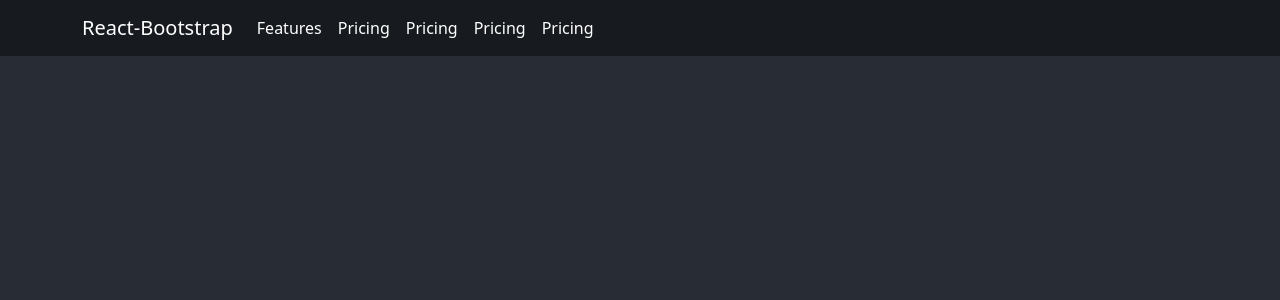
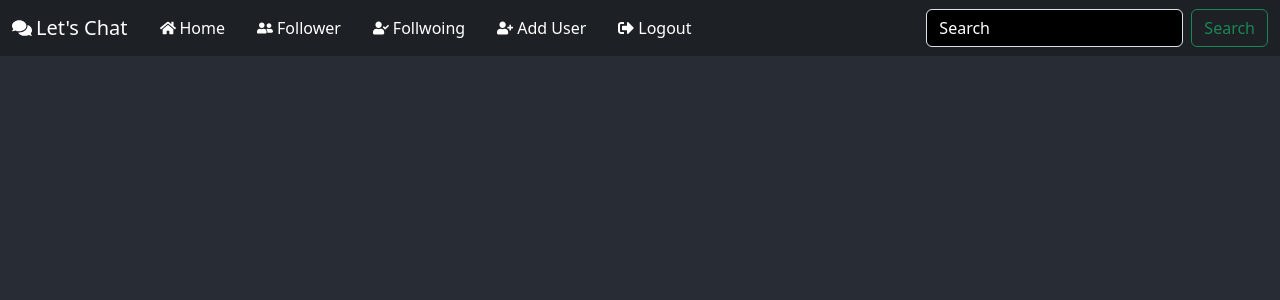
Before and after one commit to silentkiller6092/Chat-Application, a React (Create React App) app in the folder frontend/: page / in a window 1280 px wide. Shown: the top 300 px of the page. Built offline with nearby package versions, Linux system fonts and the light colour scheme.

Commit message:
Header Part finished

```diff
--- a/frontend/src/App.css
+++ b/frontend/src/App.css
@@ -15,3 +15,7 @@
     transform: rotate(360deg);
   }
 }
+.iconclass {
+  display: flex;
+  align-items: center;
+}
--- a/frontend/src/components/Header.jsx
+++ b/frontend/src/components/Header.jsx
@@ -1,52 +1,91 @@
-import React, { useState } from "react";
+import { useState } from "react";
+import Button from "react-bootstrap/Button";
 import Container from "react-bootstrap/Container";
+import Form from "react-bootstrap/Form";
 import Nav from "react-bootstrap/Nav";
 import Navbar from "react-bootstrap/Navbar";
-import { FaBars, FaTimes } from "react-icons/fa";
-const Header = () => {
+import {
+  FaBars,
+  FaTimes,
+  FaComments as ChatIcon,
+  FaHome as HomeIcon,
+  FaUserFriends as FollowerIcon,
+  FaUserCheck as FollowingIcon,
+  FaUserPlus as AddUserIcon,
+  FaSignOutAlt as LogoutIcon,
+} from "react-icons/fa";
+
+// Usage example
+
+function Header() {
   const [isMenuOpen, setMenuOpen] = useState(false);
-
   const toggleMenu = () => {
     setMenuOpen((prev) => !prev);
   };
   return (
-    <>
-      <Navbar collapseOnSelect expand="lg" className="bg-[#121418b6] py-2">
-        <Container>
-          <Navbar.Brand href="#home" className="text-white">
-            React-Bootstrap
+    <Navbar expand="lg" className="bg-[#1d2025]">
+      <Container fluid>
+        <Navbar.Brand href="#" className="text-white">
+          <span className="iconclass">
+            <ChatIcon className="mr-1" /> Let's Chat
+          </span>
         </Navbar.Brand>
         <Navbar.Toggle
           aria-controls="responsive-navbar-nav"
           className="text-white focus:outline-none"
           onClick={toggleMenu}
         >
-            {/* Toggle between bars and times icons based on the state */}
           {isMenuOpen ? <FaTimes /> : <FaBars />}
         </Navbar.Toggle>
-          <Navbar.Collapse id="responsive-navbar-nav">
-            <Nav className="me-auto">
-              <Nav.Link href="#features" className="text-white">
-                Features
+        <Navbar.Collapse id="navbarScroll">
+          <Nav
+            className="me-auto my-2 my-lg-0"
+            style={{ maxHeight: "130px" }}
+            navbarScroll
+          >
+            <Nav.Link href="#action1" className="text-white mx-2">
+              <span className="iconclass">
+                <HomeIcon className="mr-1" />
+                Home
+              </span>
             </Nav.Link>
-              <Nav.Link href="#pricing" className="text-white">
-                Pricing
+            <Nav.Link href="#action1" className="text-white mx-2">
+              <span className="iconclass">
+                <FollowerIcon className="mr-1" />
+                Follower
+              </span>
             </Nav.Link>
-              <Nav.Link href="#pricing" className="text-white">
-                Pricing
+            <Nav.Link href="#action1" className="text-white mx-2">
+              <span className="iconclass">
+                <FollowingIcon className="mr-1" />
+                Follwoing
+              </span>
             </Nav.Link>
-              <Nav.Link href="#pricing" className="text-white">
-                Pricing
+            <Nav.Link href="#action1" className="text-white mx-2">
+              <span className="iconclass">
+                <AddUserIcon className="mr-1" />
+                Add User
+              </span>
             </Nav.Link>
-              <Nav.Link href="#pricing" className="text-white">
-                Pricing
+            <Nav.Link href="#action2" className="text-white mx-2">
+              <span className="iconclass">
+                <LogoutIcon className="mr-1" />
+                Logout
+              </span>
             </Nav.Link>
           </Nav>
+          <Form className="d-flex text-white">
+            <Form.Control
+              type="search"
+              className="me-2 bg-black text-white"
+              defaultValue="Search"
+            />
+            <Button variant="outline-success">Search</Button>
+          </Form>
         </Navbar.Collapse>
       </Container>
     </Navbar>
-    </>
   );
-};
+}
 
 export default Header;
```
Lines whose indentation alone changed are shown as unchanged.
